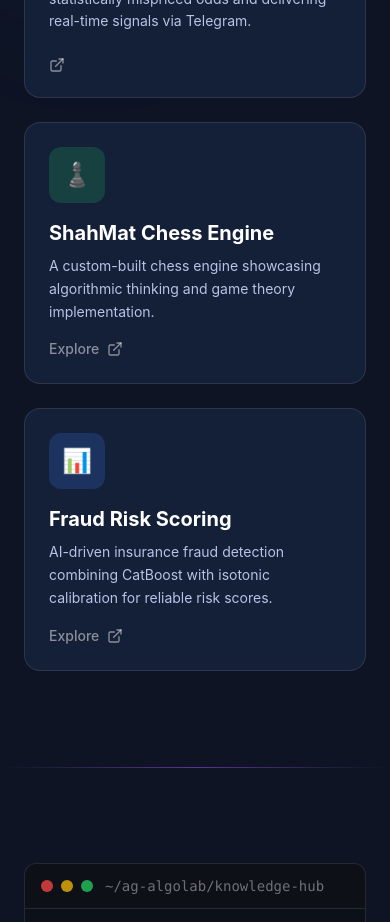
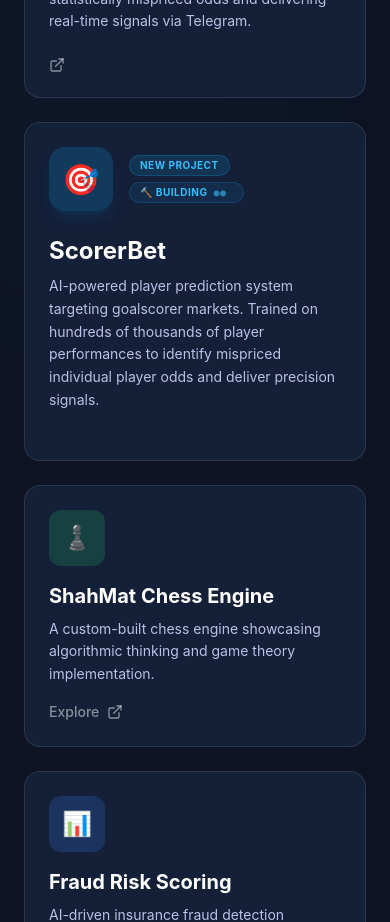
Before and after one commit to ag-algolab/ag-algolab.github.io, a React (Vite) app: page / in a window 390 px wide. Shown: the part 3880-4802 px from the top of the page. Built offline with nearby package versions, Linux system fonts and the light colour scheme.

Commit message:
Update App.jsx

```diff
--- a/src/App.jsx
+++ b/src/App.jsx
@@ -8,6 +8,27 @@ import { Helmet } from 'react-helmet';
 import { motion } from 'framer-motion';
 import { Github, Linkedin, Mail, Phone, ChevronDown, ExternalLink, Play, Send, MoreVertical } from 'lucide-react';
 import { Toaster } from '@/components/ui/toaster';
+
+/* ================= BUILDING BADGE COMPONENT ================= */
+function BuildingBadge() {
+  const [dotCount, setDotCount] = useState(1);
+
+  useEffect(() => {
+    const interval = setInterval(() => {
+      setDotCount((prev) => (prev % 3) + 1);
+    }, 500);
+    return () => clearInterval(interval);
+  }, []);
+
+  const dots = ['●', '●●', '●●●'][dotCount - 1];
+
+  return (
+    <span className="inline-flex items-center gap-1.5 px-2.5 py-0.5 rounded-full bg-sky-500/10 border border-sky-500/20 text-sky-400 text-[10px] font-bold uppercase tracking-wider">
+      <span>🔨 Building</span>
+      <span className="font-mono text-[10px] text-sky-400/60 w-5 text-left transition-all">{dots}</span>
+    </span>
+  );
+}
 
 /* ================= TECH ORBIT COMPONENT ================ */
 function TechOrbit() {
@@ -1039,6 +1060,8 @@ function Home() {
             </motion.div>
 
             <div className="flex flex-col gap-6">
+
+              {/* ===== SOLVERBET CARD — untouched ===== */}
               <Link to="/solverbet" className="block group">
                 <motion.div
                   initial={{ opacity: 0, y: 20 }}
@@ -1084,6 +1107,54 @@ function Home() {
                   </div>
                 </motion.div>
               </Link>
+
+              {/* ===== SCORERBET CARD ===== */}
+              <motion.div
+                initial={{ opacity: 0, y: 20 }}
+                whileInView={{ opacity: 1, y: 0 }}
+                transition={{ duration: 0.5, delay: 0.1 }}
+                viewport={{ once: true }}
+                className="relative bg-[#141f38] rounded-2xl p-6 border border-white/10 hover:border-sky-500/50 hover:shadow-[0_0_40px_rgba(14,165,233,0.2)] transition-all duration-500 overflow-hidden group cursor-default"
+              >
+                <div className="absolute top-0 right-0 w-64 h-64 bg-sky-500/5 rounded-full blur-3xl opacity-0 group-hover:opacity-100 transition-opacity duration-700" />
+                <div className="absolute bottom-0 left-0 w-48 h-48 bg-cyan-500/5 rounded-full blur-3xl opacity-0 group-hover:opacity-100 transition-opacity duration-700" />
+                <div className="relative z-10 flex flex-col md:flex-row md:items-center gap-6">
+                  <div className="flex-shrink-0 flex items-center gap-4">
+                    <div className="w-16 h-16 rounded-2xl bg-sky-500/20 group-hover:bg-sky-500/30 flex items-center justify-center transition-all duration-300 text-3xl shadow-lg shadow-sky-500/10">🎯</div>
+                    <div className="flex flex-col gap-1.5 md:hidden">
+                      <span className="px-2.5 py-0.5 rounded-full bg-sky-500/15 border border-sky-500/25 text-sky-400 text-[10px] font-bold uppercase tracking-wider w-fit">New Project</span>
+                      <BuildingBadge />
+                    </div>
+                  </div>
+                  <div className="flex-1 min-w-0">
+                    <div className="hidden md:flex items-center gap-2 mb-2">
+                      <span className="px-2.5 py-0.5 rounded-full bg-sky-500/15 border border-sky-500/25 text-sky-400 text-[10px] font-bold uppercase tracking-wider">New Project</span>
+                      <BuildingBadge />
+                    </div>
+                    <h3 className="text-2xl font-bold text-white group-hover:text-sky-400 transition-colors duration-300 mb-2">ScorerBet</h3>
+                    <p className="text-[#b7c3e6] text-sm leading-relaxed">
+                      AI-powered player prediction system targeting goalscorer markets. Trained on hundreds of thousands of player performances to identify mispriced individual player odds and deliver precision signals.
+                    </p>
+                  </div>
+                  <div className="flex-shrink-0 hidden md:flex flex-col gap-2 items-end">
+                    {[
+                      { label: 'Players', value: 'X' },
+                      { label: 'Type of AI', value: 'ML' },
+                      { label: 'Data Used', value: '+800,000' },
+                    ].map((s) => (
+                      <div key={s.label} className="text-right">
+                        <div className="text-sky-400 font-bold text-sm">{s.value}</div>
+                        <div className="text-white/30 text-xs">{s.label}</div>
+                      </div>
+                    ))}
+                  </div>
+                  <div className="flex-shrink-0 md:ml-2">
+                    <div className="flex items-center gap-2 text-white/20">
+                      <span className="text-sm font-medium hidden md:block italic">Coming soon</span>
+                    </div>
+                  </div>
+                </div>
+              </motion.div>
 
               <div className="grid md:grid-cols-2 gap-6">
                 <FeatureCard
@@ -1157,7 +1228,6 @@ function Home() {
               </div>
             </motion.div>
 
-            {/* ✅ FLIPPING COURSE CARD — remplace l'ancien bloc statique */}
             <FlippingCourseCard />
 
             <motion.div
```
